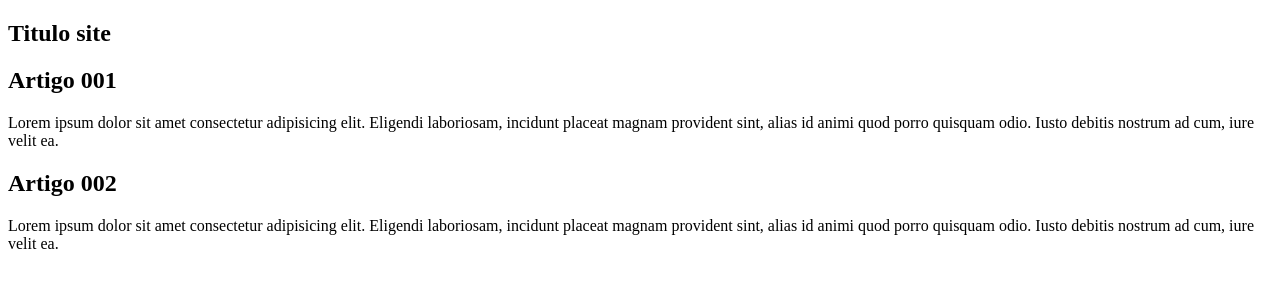
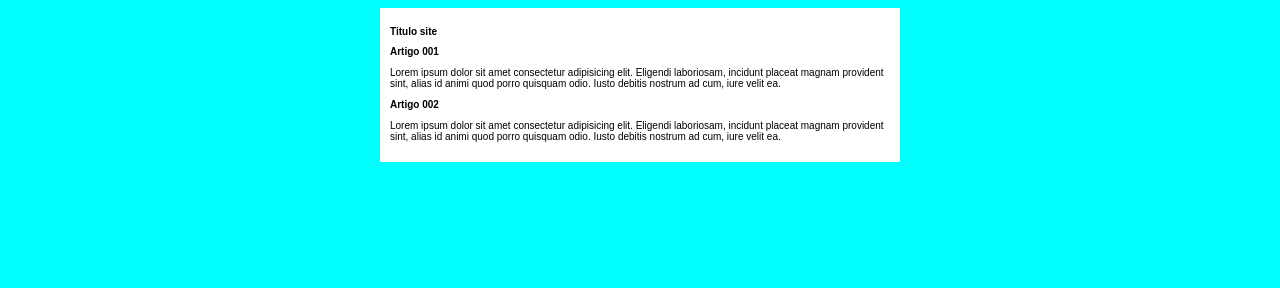
Before and after one commit to AndreGomes779/projeto-site, a plain HTML site: page index.html in a window 1280 px wide. Drawn offline with Linux system fonts and the light colour scheme.

Commit message:
inicei o designer

```diff
--- a/index.html
+++ b/index.html
@@ -4,6 +4,7 @@
     <meta charset="UTF-8">
     <meta name="viewport" content="width=device-width, initial-scale=1.0">
     <title>Titulo do site</title>
+    <link rel="stylesheet" href="style.css">
 </head>
 <body>
     <main>
--- /dev/null
+++ b/style.css
@@ -0,0 +1,16 @@
+*{
+    font-family: Arial, Helvetica, sans-serif;
+    font-size: 10px;
+}
+
+body{
+    background-color: aqua;
+}
+
+main{
+    background-color: white;
+    width: 500px;
+    margin: auto;
+    padding: 10px;
+    box-shadow: 3px 3px 5px black(0,0,0.473);
+}
```
